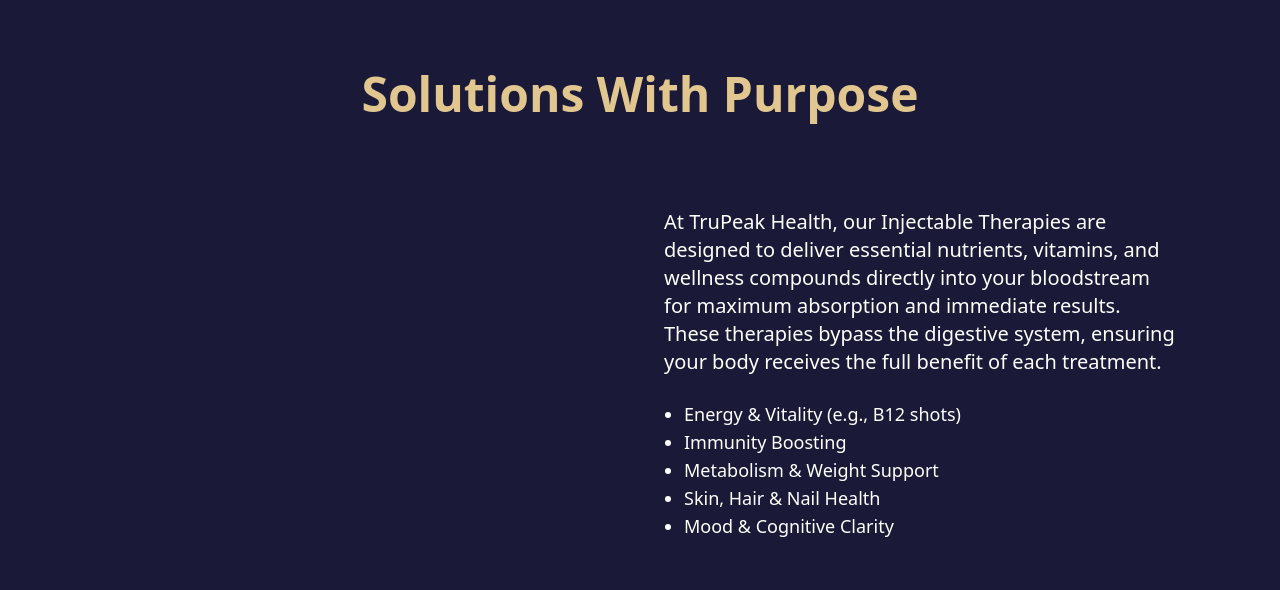
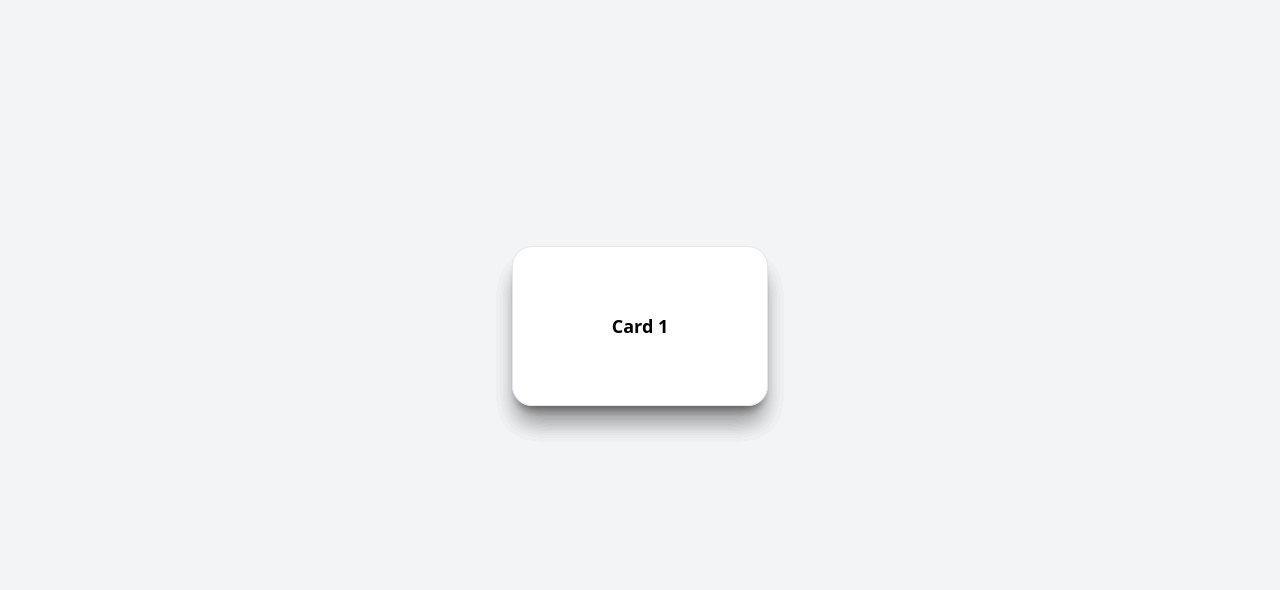
Before and after one commit to pranaydo/TRUEPEAK, a React (Vite) app: page / in a window 1280 px wide. Shown: the part 2190-2780 px from the top of the page. Built offline with nearby package versions, Linux system fonts and the light colour scheme.

Commit message:
gsap added

```diff
--- a/package.json
+++ b/package.json
@@ -11,6 +11,7 @@
   },
   "dependencies": {
     "framer-motion": "^12.18.1",
+    "gsap": "^3.13.0",
     "motion": "^12.18.1",
     "react": "^19.1.0",
     "react-countup": "^6.5.3",
--- a/src/HomeLayout.jsx
+++ b/src/HomeLayout.jsx
@@ -9,7 +9,7 @@
 import Videosection from "./components/Videosection";
 import TransformNow from "./components/TransformNow";
 import TestimonialShowcase from "./components/Testimonial";
-import SolutionsWithPurpose from "./components/SolutionsWithPurpose.jsx";
+import GSAPCardStack from "./components/SolutionsWithPurpose.jsx";
 
 const HomeLayout = () => {
   // const cardsData = [
@@ -27,7 +27,7 @@
       <Logos />
       <MissionSection />
       <RunningText />
-      <SolutionsWithPurpose />
+      <GSAPCardStack />
       <ScienceBehindServices />
       <TestimonialShowcase />
       <Videosection />
--- a/src/components/SolutionsWithPurpose.jsx
+++ b/src/components/SolutionsWithPurpose.jsx
@@ -1,169 +1,88 @@
-import React, { useRef, useEffect, useState } from "react";
-import { motion, AnimatePresence } from "framer-motion";
-import cardImg1 from "../assets/Doctor.jpg";
+import React, { useEffect, useRef } from "react";
+import gsap from "gsap";
+import { ScrollTrigger } from "gsap/ScrollTrigger";
+import { ScrollToPlugin } from "gsap/ScrollToPlugin";
+
+gsap.registerPlugin(ScrollTrigger, ScrollToPlugin);
 
 const cards = [
-  {
-    img: cardImg1,
-    title: "Injectable Therapies",
-    desc: "Know More",
-  },
-  {
-    img: cardImg1,
-    title: "Injectableee Therapies",
-    desc: "Know More",
-  },
-  {
-    img: cardImg1,
-    title: "Therapies",
-    desc: "Know More",
-  },
-  {
-    img: cardImg1,
-    title: "asdasdasdasdas Therapies",
-    desc: "Know More",
-  },
+  { id: 1, content: "Card 1" },
+  { id: 2, content: "Card 2" },
+  { id: 3, content: "Card 3" },
+  { id: 4, content: "Card 4" },
+  { id: 5, content: "Card 5" },
 ];
 
-const SolutionsWithPurpose = () => {
-  const sectionRef = useRef(null);
-  const [activeIndex, setActiveIndex] = useState(0);
-  const [scrollLocked, setScrollLocked] = useState(false);
+const GSAPPopOutCards = () => {
+  const containerRef = useRef(null);
 
-  // Lock scroll when in section and cards remain
   useEffect(() => {
-    const handleScroll = () => {
-      if (!sectionRef.current) return;
-      const rect = sectionRef.current.getBoundingClientRect();
-      // Section is in viewport and cards remain
-      if (
-        rect.top <= 0 &&
-        rect.bottom > window.innerHeight &&
-        activeIndex < cards.length
-      ) {
-        setScrollLocked(true);
-        document.body.style.overflow = "hidden";
-      } else {
-        setScrollLocked(false);
-        document.body.style.overflow = "";
-      }
-    };
-    window.addEventListener("scroll", handleScroll, { passive: false });
-    handleScroll(); // Initial check
-    return () => {
-      window.removeEventListener("scroll", handleScroll);
-      document.body.style.overflow = "";
-    };
-  }, [activeIndex]);
+    const ctx = gsap.context(() => {
+      // Auto-scroll into full view
+      ScrollTrigger.create({
+        trigger: containerRef.current,
+        start: "top bottom",
+        onEnter: () => {
+          gsap.to(window, {
+            scrollTo: {
+              y: containerRef.current,
+              offsetY: 0,
+            },
+            duration: 0.8,
+            ease: "power2.out",
+          });
+        },
+      });
 
-  // Listen for wheel/touch to pop cards
-  useEffect(() => {
-    if (!scrollLocked) return;
-    const handleWheel = (e) => {
-      if (e.deltaY > 0 && activeIndex < cards.length) {
-        setActiveIndex((idx) => Math.min(idx + 1, cards.length));
-      }
-      e.preventDefault();
-    };
-    window.addEventListener("wheel", handleWheel, { passive: false });
-    // For touch devices
-    let touchStartY = null;
-    const handleTouchStart = (e) => {
-      touchStartY = e.touches[0].clientY;
-    };
-    const handleTouchMove = (e) => {
-      if (touchStartY === null) return;
-      const touchEndY = e.touches[0].clientY;
-      if (touchStartY - touchEndY > 30 && activeIndex < cards.length) {
-        setActiveIndex((idx) => Math.min(idx + 1, cards.length));
-        touchStartY = null;
-      }
-      e.preventDefault();
-    };
-    window.addEventListener("touchstart", handleTouchStart, { passive: false });
-    window.addEventListener("touchmove", handleTouchMove, { passive: false });
-    return () => {
-      window.removeEventListener("wheel", handleWheel);
-      window.removeEventListener("touchstart", handleTouchStart);
-      window.removeEventListener("touchmove", handleTouchMove);
-    };
-  }, [scrollLocked, activeIndex]);
+      const tl = gsap.timeline({
+        scrollTrigger: {
+          trigger: containerRef.current,
+          start: "top top",
+          end: "+=1500", // control total scroll length
+          scrub: true,
+          pin: true,
+        },
+      });
 
-  // Unlock scroll when all cards are gone
-  useEffect(() => {
-    if (activeIndex >= cards.length) {
-      document.body.style.overflow = "";
-      setScrollLocked(false);
-    }
-  }, [activeIndex]);
+      cards.forEach((_, i) => {
+        const cardSelector = `.card-${i}`;
+
+        tl.to(
+          cardSelector,
+          {
+            scale: 1.1,
+            y: -150,
+            opacity: 0,
+            duration: 0.5,
+            ease: "power2.inOut",
+          },
+          "+=0.1"
+        );
+      });
+    }, containerRef);
+
+    return () => ctx.revert();
+  }, []);
 
   return (
-    <section
-      ref={sectionRef}
-      className="relative w-full min-h-screen bg-[#1a1a38] flex flex-col items-center justify-center overflow-hidden rounded-[48px] px-4"
-      style={{ scrollSnapAlign: "start" }}
+    <div
+      ref={containerRef}
+      className="w-full h-screen bg-gray-100 relative overflow-hidden"
     >
-      <h2 className="text-secondary text-4xl md:text-5xl font-bold text-center mt-8 mb-4">
-        Solutions With Purpose
-      </h2>
-      <div className="flex flex-col md:flex-row w-full max-w-6xl mx-auto items-center justify-between">
-        {/* Left: Card Stack */}
-        <div className="relative flex-1 flex items-center justify-center min-h-[480px]">
-          {/* <AnimatePresence>
-            {cards.slice(activeIndex).map((card, idx) => (
-              <motion.div
-                key={card.title}
-                className="absolute left-1/2 top-1/2 w-[340px] h-[420px] -translate-x-1/2 -translate-y-1/2 bg-[#cbb07a] rounded-3xl shadow-2xl flex flex-col items-center justify-end p-6"
-                style={{
-                  zIndex: cards.length - idx,
-                  boxShadow: "0 8px 40px 0 rgba(0,0,0,0.25)",
-                  rotate: `${idx * 6}deg`,
-                  scale: 1 - idx * 0.04,
-                  opacity: 1 - idx * 0.15,
-                  pointerEvents: idx === 0 ? "auto" : "none",
-                }}
-                initial={{ y: 80, opacity: 0 }}
-                animate={{ y: 0, opacity: 1 }}
-                exit={{ y: -80, opacity: 0, scale: 0.9 }}
-                transition={{ duration: 0.5 }}
-              >
-                <img
-                  src={card.img}
-                  alt={card.title}
-                  className="w-full h-60 object-cover rounded-2xl mb-4"
-                />
-                <div className="w-full">
-                  <div className="text-lg font-semibold text-primary mb-2">
-                    {card.title}
-                  </div>
-                  <button className="bg-white text-primary px-6 py-2 rounded-full font-semibold shadow hover:bg-secondary transition">
-                    {card.desc}
-                  </button>
-                </div>
-              </motion.div>
-            ))}
-          </AnimatePresence> */}
+      {cards.map((card, i) => (
+        <div
+          key={card.id}
+          className={`card-${i} absolute top-1/2 left-1/2 w-64 h-40 bg-white border rounded-xl shadow-xl flex items-center justify-center text-lg font-semibold`}
+          style={{
+            transform: "translate(-50%, -50%)",
+            zIndex: cards.length - i,
+          }}
+        >
+          {card.content}
         </div>
-        {/* Right: Description */}
-        <div className="flex-1 flex flex-col items-center md:items-start mt-8 md:mt-0 md:ml-12">
-          <p className="text-white text-lg md:text-xl max-w-lg mb-6">
-            At TruPeak Health, our Injectable Therapies are designed to deliver
-            essential nutrients, vitamins, and wellness compounds directly into
-            your bloodstream for maximum absorption and immediate results. These
-            therapies bypass the digestive system, ensuring your body receives
-            the full benefit of each treatment.
-          </p>
-          <ul className="text-white text-base md:text-lg list-disc pl-5">
-            <li>Energy &amp; Vitality (e.g., B12 shots)</li>
-            <li>Immunity Boosting</li>
-            <li>Metabolism &amp; Weight Support</li>
-            <li>Skin, Hair &amp; Nail Health</li>
-            <li>Mood &amp; Cognitive Clarity</li>
-          </ul>
-        </div>
-      </div>
-    </section>
+      ))}
+    </div>
   );
 };
 
-export default SolutionsWithPurpose;
+export default GSAPPopOutCards;
```
Also changed, not shown: 1 other file (tests, documents, lock files or other folders).
